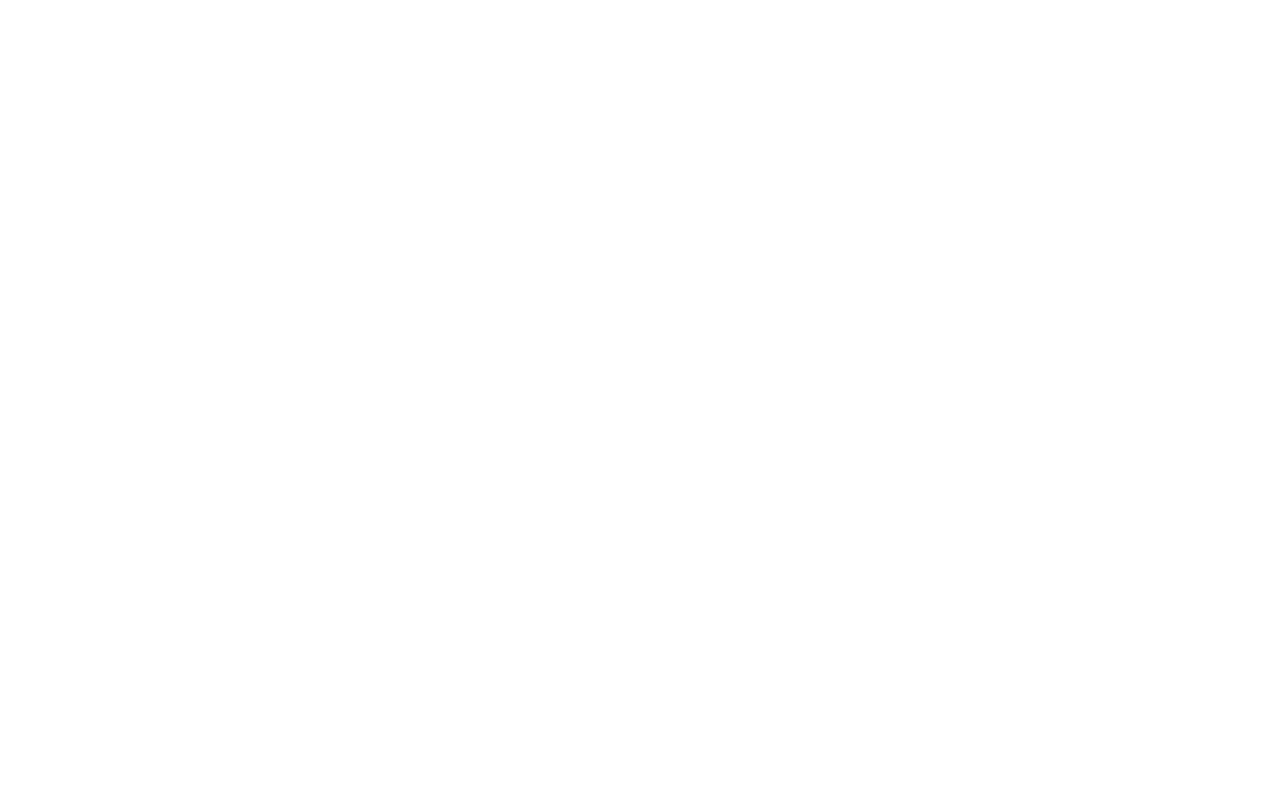
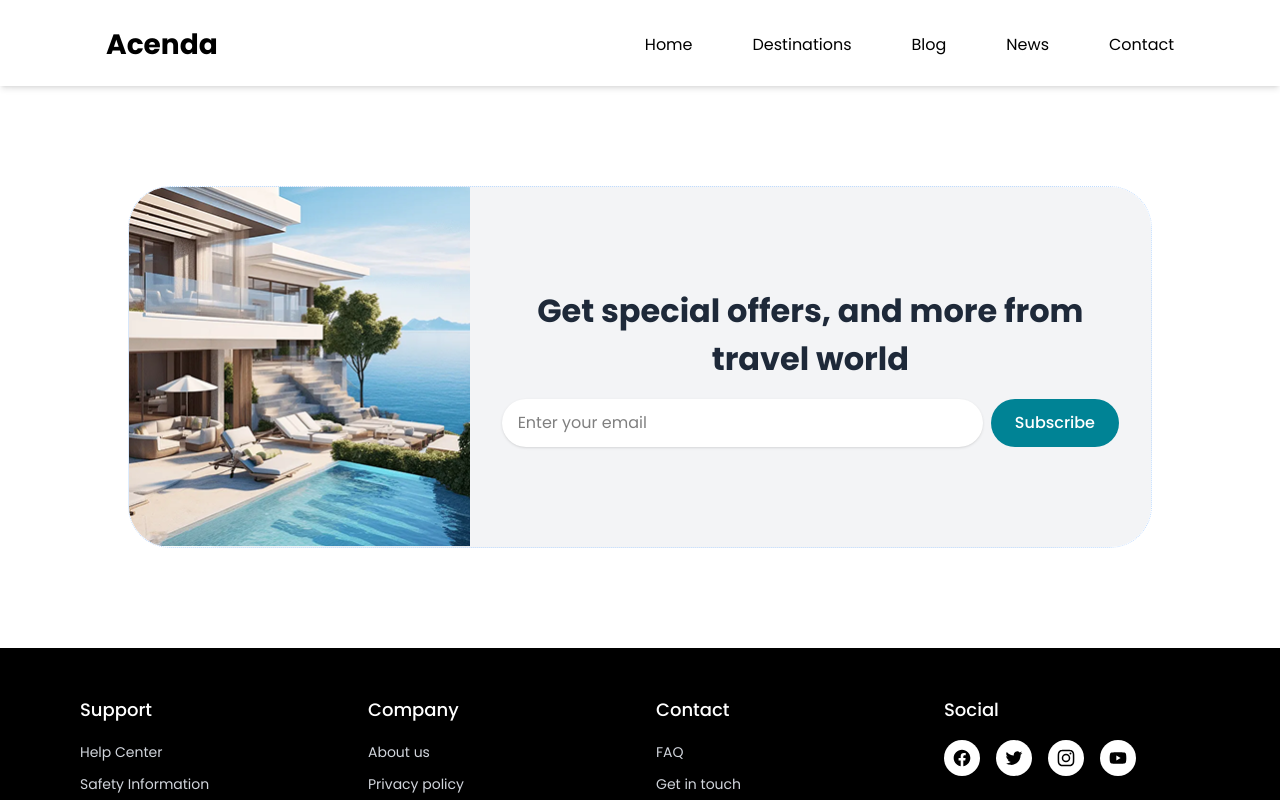
Before and after one commit to Iam-samyog/Acenda, a React (Vite) app: page /destinations in a window 1280 px wide. Before the commit this address had no page. Shown: the top 800 px of the page. Built offline with nearby package versions, Linux system fonts and the light colour scheme.

Commit message:
Added the Destinations folder and made Nav in it

```diff
--- a/src/App.jsx
+++ b/src/App.jsx
@@ -1,3 +1,4 @@
+import Destinations from "./Destinations/Destinations";
 import Home from "./Home";
 import { Routes, Route } from 'react-router-dom';
 
@@ -8,6 +9,8 @@
 
       <Routes>
       <Route path="/" element={<Home />} />
+      <Route path="/home" element={<Home />} />
+      <Route path='/destinations' element={<Destinations/>}></Route>
       </Routes>
     </>
   )
--- /dev/null
+++ b/src/Destinations/Destinations.jsx
@@ -0,0 +1,24 @@
+import React from 'react'
+import Nav from './Nav'
+import SubscriptionComponent from '../components/SubscriptionComponent'
+import Footer from '../Footer'
+
+const Destinations = () => {
+  return (
+    <>
+
+    <div className="sticky top-0 z-50 bg-white pb-5 shadow-md">
+      <Nav/>
+      </div>
+      <div className='my-[100px]'>
+      <SubscriptionComponent/>
+      </div>
+      <div className='mt-[100px]'><Footer/></div>
+
+
+
+    </>
+  )
+}
+
+export default Destinations
--- /dev/null
+++ b/src/Destinations/Nav.jsx
@@ -0,0 +1,55 @@
+import React, { useState } from 'react'
+import { Link } from 'react-router-dom'
+import { Menu, X } from 'lucide-react' // Optional: clean icons
+
+const Nav= () => {
+  const [isOpen, setIsOpen] = useState(false)
+  const navitems = ['Home', 'Destinations', 'Blog', 'News', 'Contact']
+
+  return (
+    <nav className="text-black">
+      <div className="container mx-auto max-w-[1100px] px-4">
+        <div className="flex justify-between pt-6 items-center">
+          {/* Logo */}
+          <Link to="/">
+            <h1 className="font-bold text-[28px]">Acenda</h1>
+          </Link>
+
+          {/* Desktop nav items */}
+          <div className="hidden md:flex gap-[60px]">
+            {navitems.map((nav, index) => (
+              <Link key={index} to={`/${nav.toLowerCase()}`} className="hover:font-semibold">
+                {nav}
+              </Link>
+            ))}
+          </div>
+
+          {/* Mobile burger menu icon */}
+          <div className="md:hidden">
+            <button onClick={() => setIsOpen(!isOpen)}>
+              {isOpen ? <X size={24} /> : <Menu size={24} />}
+            </button>
+          </div>
+        </div>
+
+        {/* Mobile menu */}
+        {isOpen && (
+          <div className="md:hidden mt-4 flex flex-col gap-4black border text-black bg-opacity-80 p-4 rounded-lg">
+            {navitems.map((nav, index) => (
+              <Link
+                key={index}
+                to={`/${nav.toLowerCase()}`}
+                onClick={() => setIsOpen(false)}
+                className="hover:font-semibold"
+              >
+                {nav}
+              </Link>
+            ))}
+          </div>
+        )}
+      </div>
+    </nav>
+  )
+}
+
+export default Nav;
```
